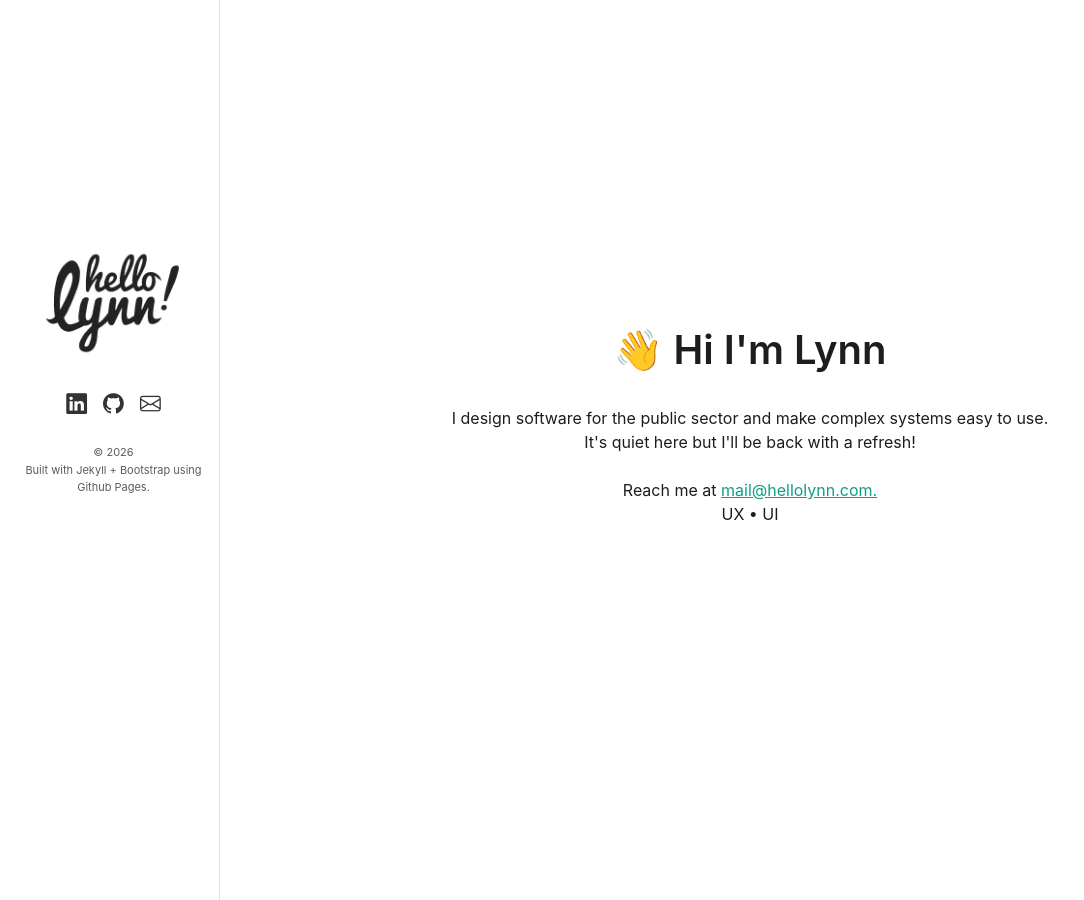
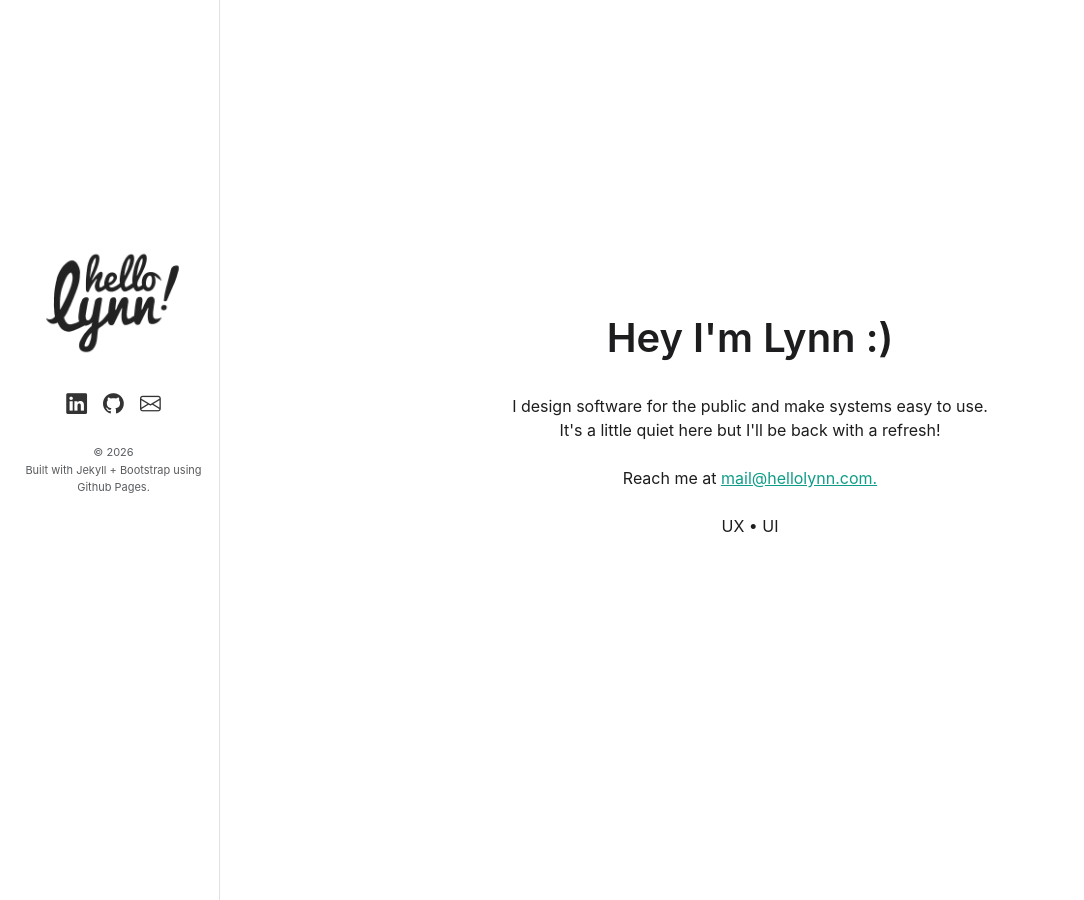
Before and after one commit to hellolynn/design-portfolio, a Jekyll site: the page built from index.md, in a window 1280 px wide. Shown: the whole page, without its empty margins (0-1084 px from the left). Built offline with Jekyll 4.4.1, drawn with Linux system fonts in a browser that asks for light colours.

Commit message:
Text changes

```diff
--- a/index.md
+++ b/index.md
@@ -9,10 +9,10 @@ permalink: /
   <img src="{{ '/assets/img/logo.png' | relative_url }}" alt="Hello Lynn Logo" class="img-fluid d-md-none" style="max-height: 300px;">
   <div class="max-width-800 mb-5">
 
-    <h1> 👋 Hi I'm Lynn</h1><br>
-    I design software for the public sector and make complex systems easy to use.<br>
-    It's quiet here but I'll be back with a refresh!<br><br>
-    Reach me at <a href="mailto:mail@hellolynn.com">mail@hellolynn.com.</a><br>
+    <h1> Hey I'm Lynn :) </h1><br>
+    I design software for the public and make systems easy to use.<br>
+    It's a little quiet here but I'll be back with a refresh!<br><br>
+    Reach me at <a href="mailto:mail@hellolynn.com">mail@hellolynn.com.</a><br><br>
     UX • UI
   </div>
 
```
